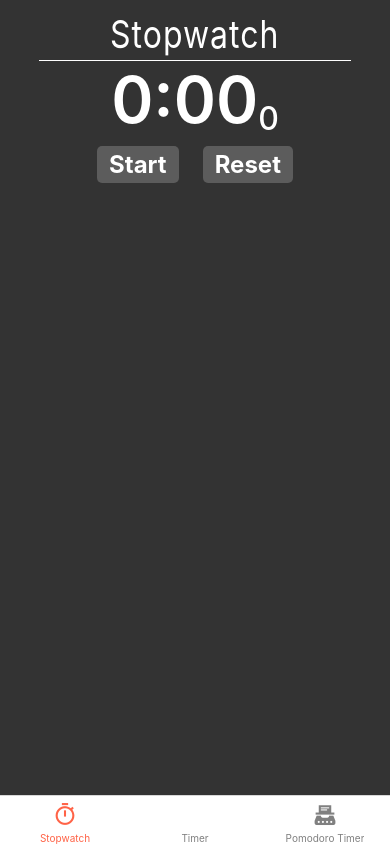
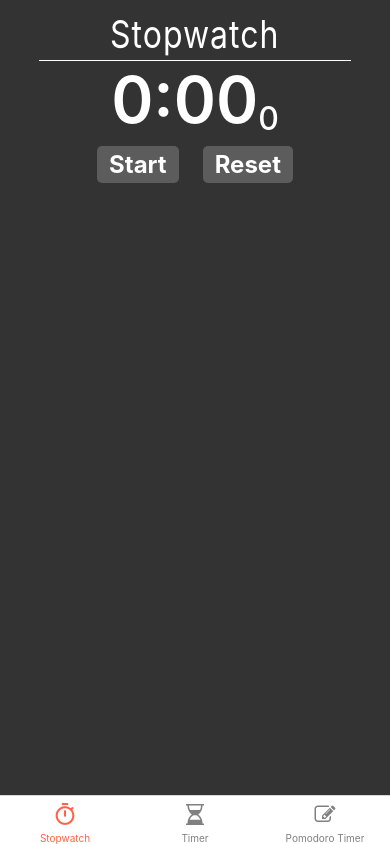
Before and after one commit to PLCoster/cs50m-project1-pomodoro, a React Native app: screen / in a window 390 px wide. Built offline with nearby package versions, Linux system fonts and the light colour scheme.

Commit message:
feat: added timer icon and updated pomodoro timer icon in tab navigator bar in App.js

```diff
--- a/App.js
+++ b/App.js
@@ -5,7 +5,11 @@ import React from 'react';
 import { NavigationContainer } from '@react-navigation/native';
 import { createBottomTabNavigator } from '@react-navigation/bottom-tabs';
 
-import { MaterialIcons, MaterialCommunityIcons } from '@expo/vector-icons';
+import {
+  MaterialIcons,
+  MaterialCommunityIcons,
+  FontAwesome,
+} from '@expo/vector-icons';
 
 import Stopwatch from './components/Stopwatch';
 import TimerNav from './components/TimerNav';
@@ -32,16 +36,15 @@ export default function App() {
                   color={color}
                 ></MaterialIcons>
               );
+            } else if (route.name === TIMER_NAME) {
+              return (
+                <FontAwesome name="hourglass-2" size={size - 4} color={color} />
+              );
             } else if (route.name === POMO_NAME) {
-              return (
-                <MaterialCommunityIcons
-                  name="typewriter"
-                  size={size}
-                  color={color}
-                />
-              );
+              return <FontAwesome name="edit" size={size - 4} color={color} />;
             }
           },
+
           tabBarActiveTintColor: 'tomato',
           tabBarInactiveTintColor: 'gray',
         })}
```
